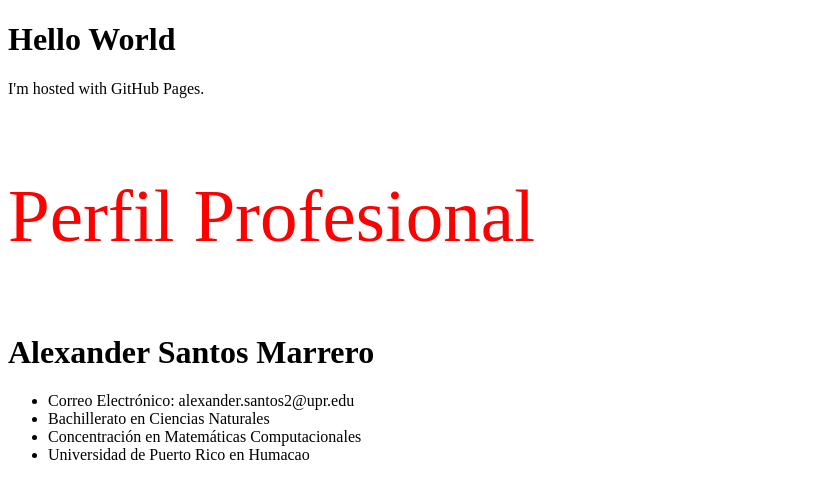
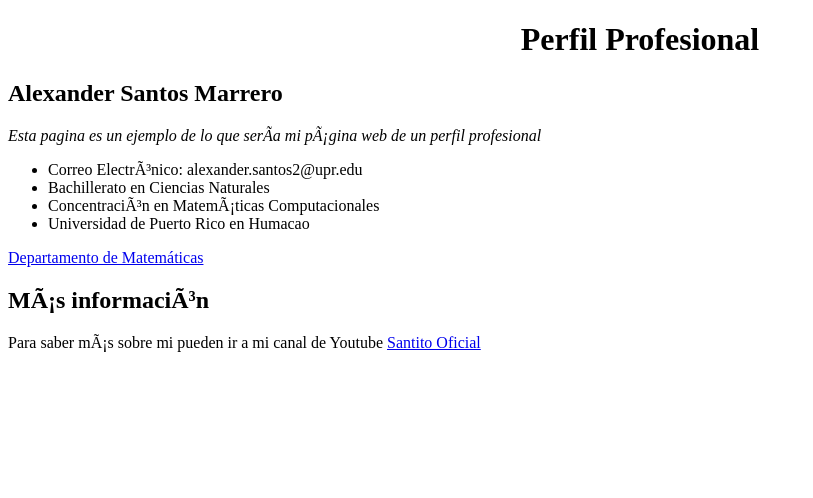
Before and after one commit to santito-xander/santito-xander.github.io, a plain HTML site: page index.html in a window 1280 px wide. Shown: the whole page, without its empty margins (0-813 px from the left). Drawn offline with Linux system fonts and the light colour scheme.

Commit message:
Update index.html

```diff
--- a/index.html
+++ b/index.html
@@ -1,18 +1,33 @@
-<!DOCTYPE html>
+<!doctype html>
 <html>
+  <head>
+    <meta charset="utf -8">
+    <title> Perfil Profesional </title>
+
 <body>
-<h1>Hello World</h1>
-<p>I'm hosted with GitHub Pages.</p>
+  <p>
+    <center> <h1> Perfil Profesional </h1> </center>
+  </p>
+
+
+
+  <h2>Alexander Santos Marrero</h2>
+  <p><I>Esta pagina es un ejemplo de lo que sería mi página web de un perfil profesional</I></p>
+
+  <ul>
+    <li>Correo Electrónico: alexander.santos2@upr.edu</li>
+    <li>Bachillerato en Ciencias Naturales</li>
+    <li>Concentración en Matemáticas Computacionales</li>
+    <li>Universidad de Puerto Rico en Humacao</li>
+  </ul>
+
+  <a href="https://mate.uprh.edu"> Departamento de Matem&aacute;ticas</a>
+
+  <h2>Más información</h2>
+  <p>Para saber más sobre mi pueden ir a mi canal de Youtube <a target="_blank" href="https://www.youtube.com/channel/UCzRQY_XQDxotoYwy_5-qkAQ">Santito Oficial</a></p>
+
+
 </body>
+
+
 </html>
-
-<p style = "color: red; font-size: 75px"> Perfil Profesional </p>
-
-<h1> Alexander Santos Marrero </h1>
-
-<ul>
-   <li> Correo Electrónico: alexander.santos2@upr.edu </li>
-   <li> Bachillerato en Ciencias Naturales </li>
-   <li> Concentración en Matemáticas Computacionales </li>
-   <li> Universidad de Puerto Rico en Humacao </li>
-</ul>
```
